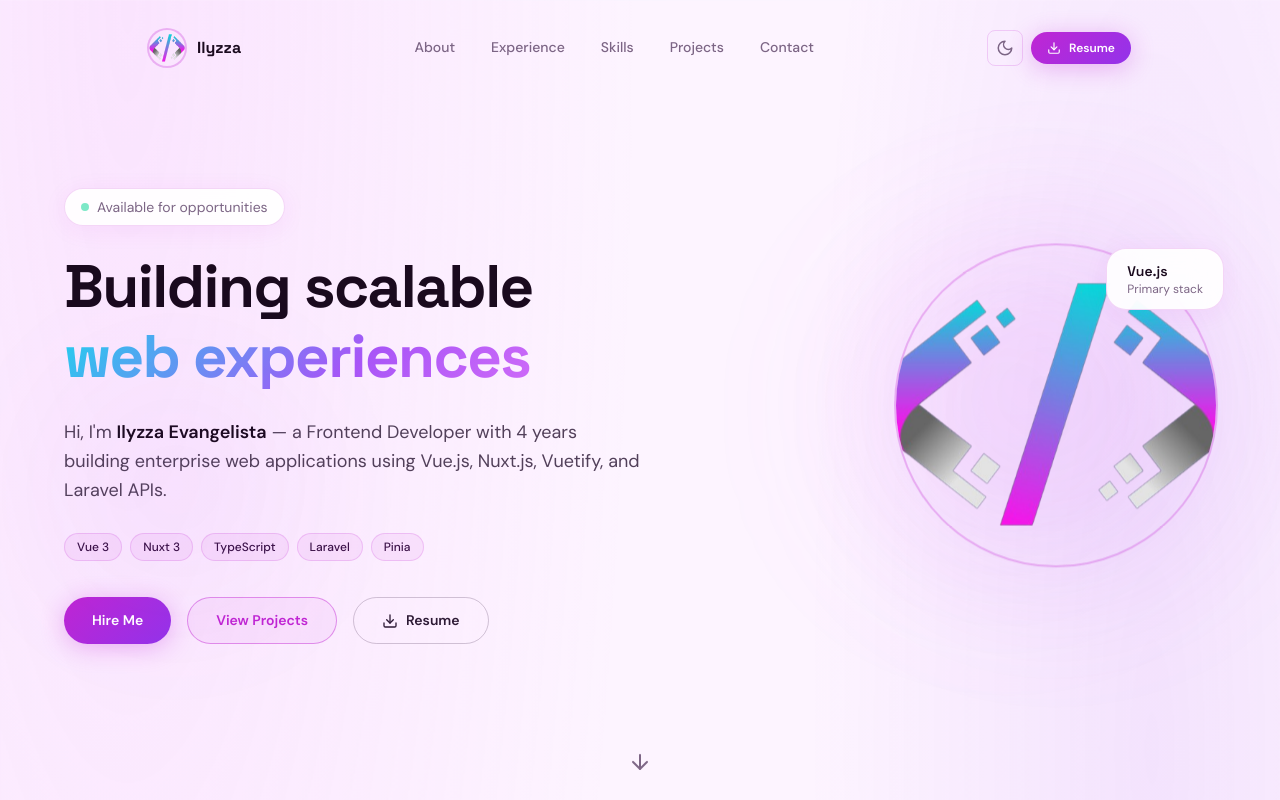
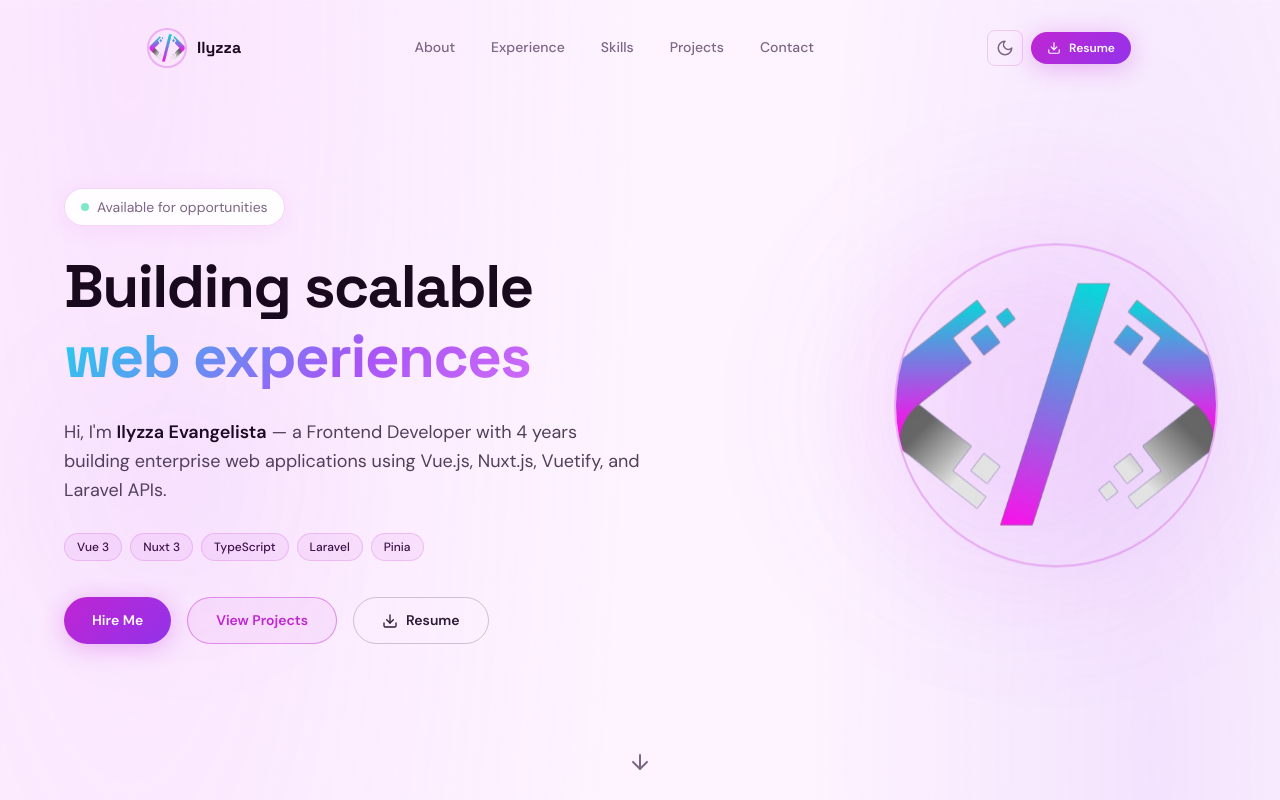
Before and after one commit to ilyzzaEvangelista/my-portfolio, a Vue app: page / in a window 1280 px wide. Shown: the top 800 px of the page. Built offline with nearby package versions, Linux system fonts and the light colour scheme.

Commit message:
Remove commented-out code for the Vue.js tech stack display in Hero component

```diff
--- a/src/components/Hero.vue
+++ b/src/components/Hero.vue
@@ -119,13 +119,13 @@ const resumeUrl = `${import.meta.env.BASE_URL}EVANGELISTA-JAN-ILYZZA-RESUME.pdf`
 
         </div>
 
-        <div class="absolute -top-2 -right-2 glass-card px-5 py-3 hidden sm:block">
+        <!-- <div class="absolute -top-2 -right-2 glass-card px-5 py-3 hidden sm:block">
 
           <p class="text-sm font-display font-semibold text-heading">Vue.js</p>
 
           <p class="text-xs text-muted">Primary stack</p>
 
-        </div>
+        </div> -->
 
       </div>
 
```
